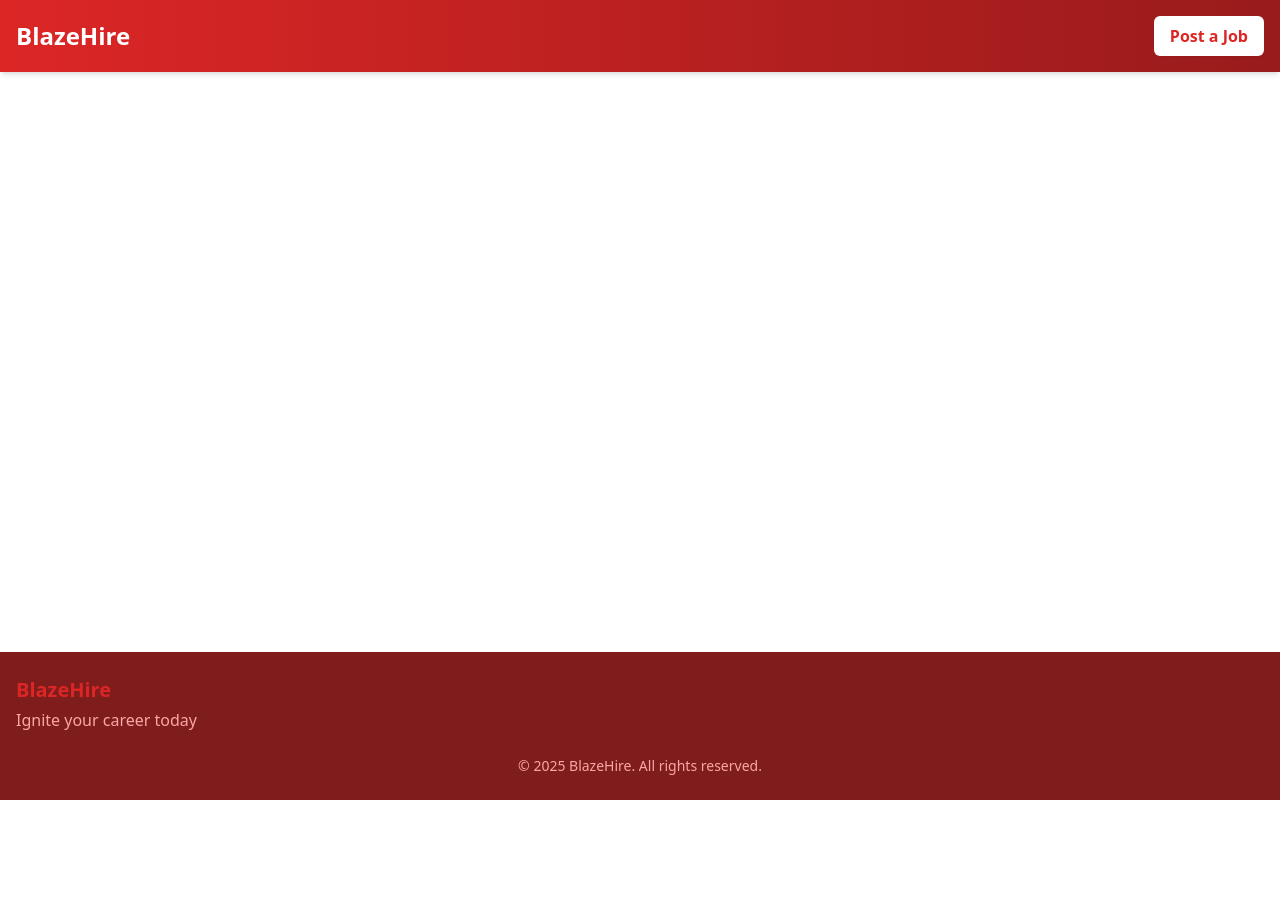
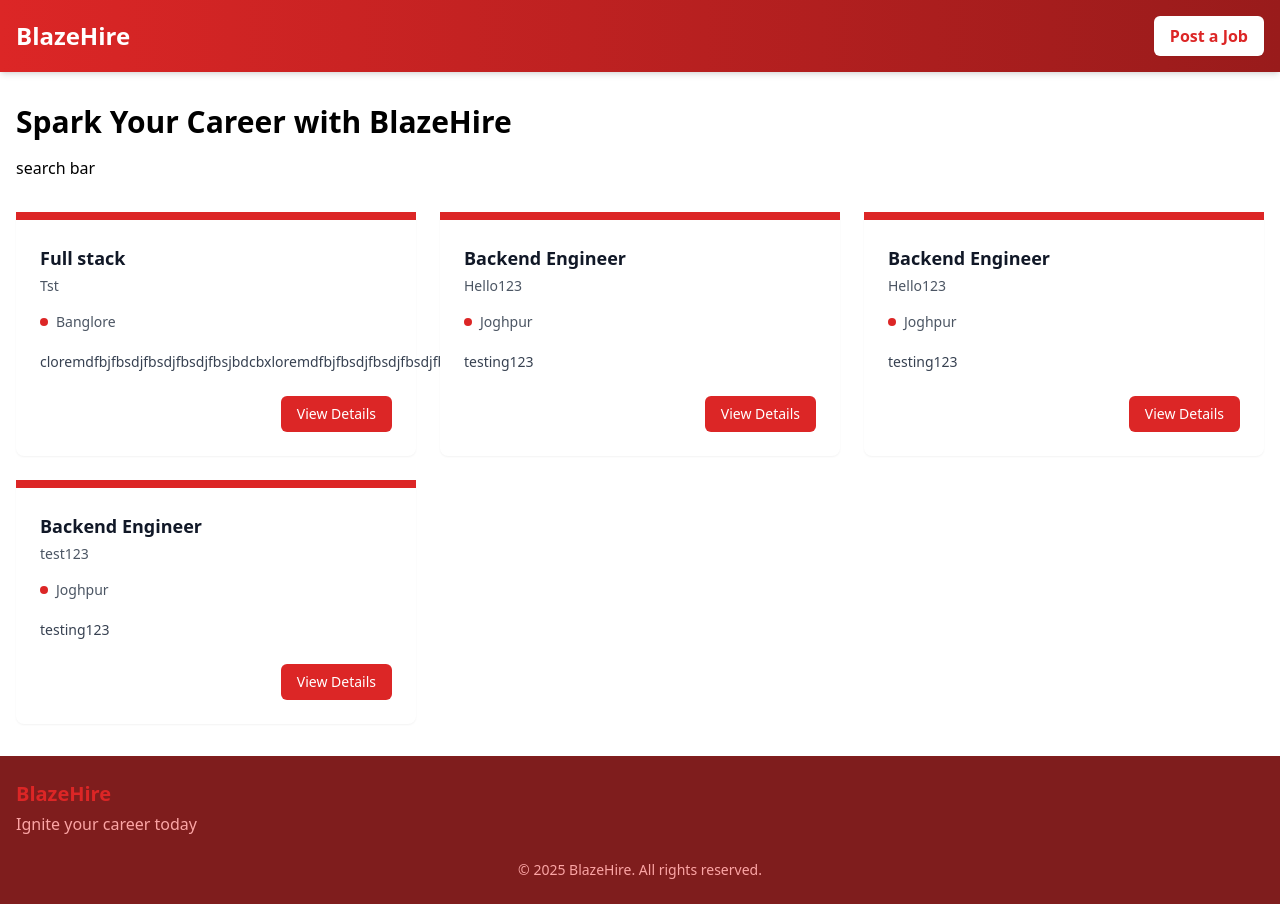
Before and after one commit to czak2/mini-job-board, a React (Vite) app in the folder client/: page / in a window 1280 px wide. Before the commit the page ends 800 px from the top, so only its background shows below. Built offline with nearby package versions, Linux system fonts and the light colour scheme.

Commit message:
feat: add homepapge and jobdetails page

```diff
--- a/client/package.json
+++ b/client/package.json
@@ -12,6 +12,7 @@
   "dependencies": {
     "react": "^19.1.0",
     "react-dom": "^19.1.0",
+    "react-icons": "^5.5.0",
     "react-router": "^7.6.3"
   },
   "devDependencies": {
--- a/client/src/App.jsx
+++ b/client/src/App.jsx
@@ -1,8 +1,20 @@
-import NavBar from "./components/NavBar";
+import { Route, Routes } from "react-router";
 import Layout from "./layout/Layout";
+import HomePage from "./pages/HomePage";
+import JobDetailsPage from "./pages/JobDetailsPage";
 
 function App() {
-  return <Layout></Layout>;
+  return (
+    <Routes>
+      <Route path="/" element={<Layout />}>
+        <Route index element={<HomePage />} />
+        <Route
+          path="jobs/:id"
+          element={<JobDetailsPage></JobDetailsPage>}
+        ></Route>
+      </Route>
+    </Routes>
+  );
 }
 
 export default App;
--- /dev/null
+++ b/client/src/components/JobCard.jsx
@@ -0,0 +1,35 @@
+import React from "react";
+import { Link } from "react-router";
+const JobCard = ({ job }) => {
+  return (
+    <div className="bg-white rounded-lg shadow-sm hover:shadow-md transition-shadow duration-200 w-full max-w-md mx-auto hover:bg-red-100">
+      <div className="h-2 bg-primary"></div>
+      <div className="p-4 sm:p-6">
+        <div className="mb-3 sm:mb-4">
+          <h3 className="text-base sm:text-lg font-bold text-gray-900 mb-1">
+            {job.title}
+          </h3>
+          <p className="text-sm sm:text-sm text-gray-600">{job.company}</p>
+        </div>
+        <div className="flex flex-wrap gap-2 sm:gap-3 mb-4 sm:mb-5">
+          <span className="flex items-center text-xs sm:text-sm text-gray-600">
+            <span className="w-2 h-2 rounded-full bg-primary mr-2"></span>
+            {job.location}
+          </span>
+        </div>
+        <p className="text-xs sm:text-sm text-gray-700 mb-4 sm:mb-6">
+          {job.description}
+        </p>
+        <div className="flex items-center justify-end">
+          <Link
+            to={`/jobs/${job.id}`}
+            className="px-3 sm:px-4 py-1 sm:py-2 bg-primary text-white text-xs sm:text-sm font-medium rounded-md hover:bg-primary-dark transition duration-200"
+          >
+            View Details
+          </Link>
+        </div>
+      </div>
+    </div>
+  );
+};
+export default JobCard;
--- /dev/null
+++ b/client/src/pages/HomePage.jsx
@@ -0,0 +1,53 @@
+import React from "react";
+import JobCard from "../components/JobCard";
+
+const HomePage = () => {
+  const jobs = [
+    {
+      id: 1,
+      title: "Full stack",
+      company: "Tst ",
+      location: "Banglore",
+      description:
+        "cloremdfbjfbsdjfbsdjfbsdjfbsjbdcbxloremdfbjfbsdjfbsdjfbsdjfbsjbdcbx",
+    },
+    {
+      id: 2,
+      title: "Backend Engineer",
+      company: "Hello123",
+      location: "Joghpur",
+      description: "testing123",
+    },
+    {
+      id: 3,
+      title: "Backend Engineer",
+      company: "Hello123",
+      location: "Joghpur",
+      description: "testing123",
+    },
+    {
+      id: 4,
+      title: "Backend Engineer",
+      company: "test123",
+      location: "Joghpur",
+      description: "testing123",
+    },
+  ];
+  return (
+    <div>
+      <div className="mb-8">
+        <h1 className="text-3xl font-bold mb-4 ">
+          Spark Your Career with BlazeHire
+        </h1>
+        search bar
+      </div>
+      <div className="grid gap-6 md:grid-cols-2 lg:grid-cols-3">
+        {jobs.map((job) => {
+          return <JobCard key={job.id} job={job}></JobCard>;
+        })}
+      </div>
+    </div>
+  );
+};
+
+export default HomePage;
--- /dev/null
+++ b/client/src/pages/JobDetailsPage.jsx
@@ -0,0 +1,58 @@
+import React from "react";
+import { Link, useParams } from "react-router";
+import { IoArrowBackOutline } from "react-icons/io5";
+const JobDetailsPage = () => {
+  const { id } = useParams();
+
+  const job = {
+    id,
+    title: "TEst deve",
+    company: "TEst company",
+    location: "Mumbai",
+    description:
+      "Lorem ipsum dolor, sit amet consectetur adipisicing elit. Facere itaque repellat rem ullam. Quae, ea similique sint minima, quod recusandae explicabo ad incidunt voluptatem animi non, quis perspiciatis dolorem libero?",
+  };
+
+  return (
+    <div className="bg-primary-light/5 min-h-screen py-8">
+      <div className="mb-8">
+        <Link to={"/"} className="text-primary hover:underline">
+          <IoArrowBackOutline className="inline-block" /> Back
+        </Link>
+      </div>
+      <div className="container mx-auto px-4">
+        <div className="bg-primary py-6 px-8 rounded-t-lg">
+          <h1 className="text-2xl font-semibold text-white">{job.title}</h1>
+        </div>
+        <div className="bg-white rounded-b-lg shadow-sm p-6 flex flex-col md:flex-row gap-6">
+          <div className="md:w-2/3">
+            <h2 className="text-xl font-semibold text-primary mb-3">
+              Job Description
+            </h2>
+            <p className="text-base font-normal text-gray-700">
+              {job.description}
+            </p>
+          </div>
+          <div className="md:w-1/3">
+            <h2 className="text-xl font-semibold text-primary mb-3">Details</h2>
+            <p className="text-base font-medium text-primary-dark mb-2">
+              {job.company}
+            </p>
+            <div className="flex items-center text-base font-medium text-primary-dark mb-4">
+              <span className="w-2 h-2 rounded-full bg-primary-light mr-2"></span>
+              {job.location}
+            </div>
+            <Link
+              to="/"
+              className="px-4 py-2 bg-secondary text-white text-base font-semibold rounded-md hover:bg-primary-dark transition duration-200"
+            >
+              Apply here
+            </Link>
+          </div>
+        </div>
+      </div>
+    </div>
+  );
+};
+
+export default JobDetailsPage;
```
Also changed, not shown: 1 other file (tests, documents, lock files or other folders).
